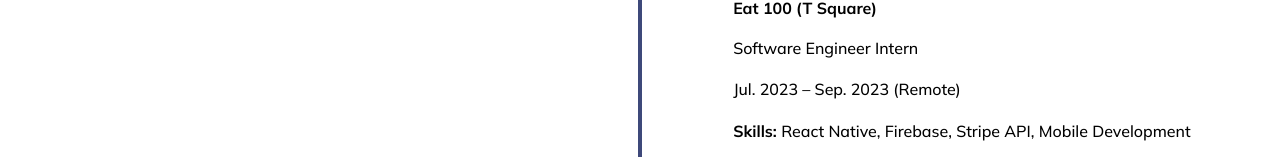
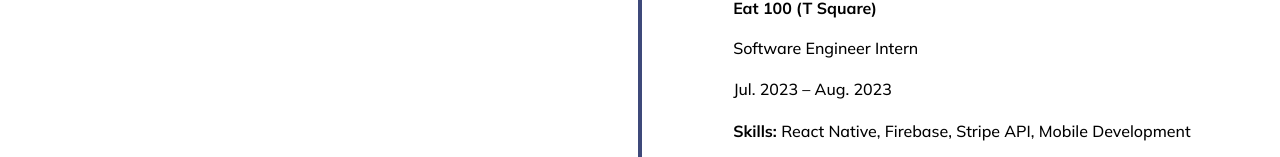
Before and after one commit to philipxlee/philipxlee.github.io, a React (Create React App) app: page /#/experience in a window 1280 px wide. Shown: the part 643-800 px from the top of the page. Built offline with nearby package versions, Linux system fonts and the light colour scheme; a web font is replaced by a local one.

Commit message:
Update experience

```diff
--- a/src/pages/Experience.js
+++ b/src/pages/Experience.js
@@ -68,7 +68,7 @@
           <b>  Eat 100 (T Square) </b>
           </h3>
           <p> Software Engineer Intern</p>
-          <p> Jul. 2023 – Sep. 2023 (Remote) </p>
+          <p> Jul. 2023 – Aug. 2023  </p>
           <p> <strong> Skills: </strong>React Native, Firebase, Stripe API, Mobile Development </p>
         </VerticalTimelineElement>
 
@@ -87,7 +87,7 @@
           <b>  Hong Kong Productivity Council </b>
           </h3>
           <p> Software Engineer Intern</p>
-          <p> Jun. 2023 – Aug. 2023 (On-site) </p>
+          <p> Jun. 2023 – Jul. 2023 </p>
           <p> <strong> Skills: </strong>Python, Delta Lake, Spark, React, MinIO (AWS S3 API) </p>
         </VerticalTimelineElement>
 
```
